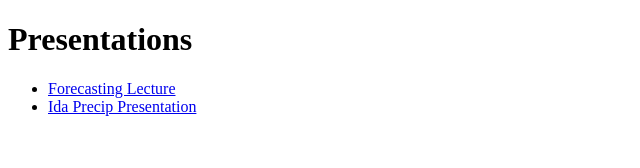
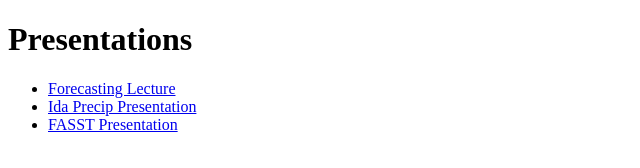
Before and after one commit to tyfolino/ida-precip, a plain HTML site: page docs/index.html in a window 1280 px wide. Shown: the whole page, without its empty margins (0-640 px from the left). Drawn offline with Linux system fonts and the light colour scheme.

Commit message:
updated index.html

```diff
--- a/docs/index.html
+++ b/docs/index.html
@@ -10,6 +10,7 @@
     <ul>
         <li><a href="forecasting-lecture.html">Forecasting Lecture</a></li>
         <li><a href="precip-extremes-workshop-pres.html">Ida Precip Presentation</a></li>
+        <li><a href="FASST_meeting.html">FASST Presentation</a></li>
     </ul>
 </body>
 </html>
```
